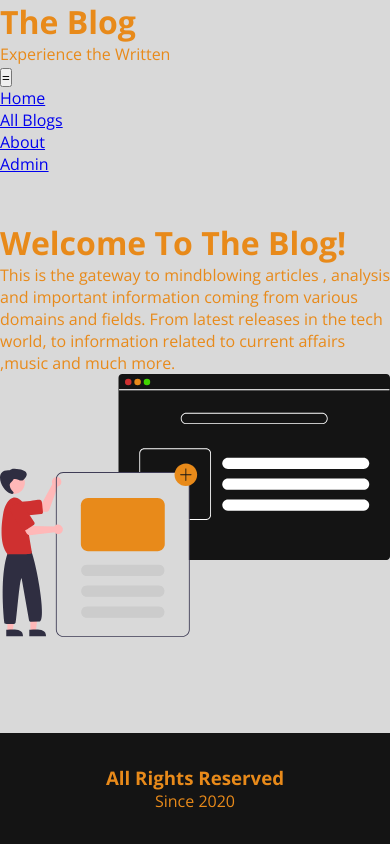
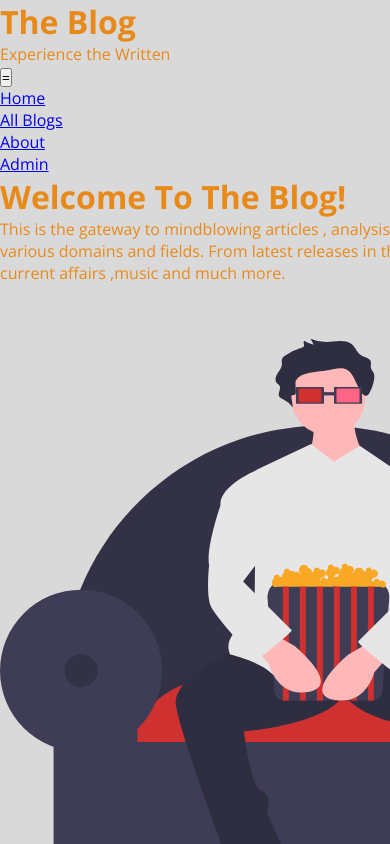
Before and after one commit to BurhanuddinMerchant/personal-blog-frontend, a React (Create React App) app: page / in a window 390 px wide. Shown: the top 844 px of the page. Built offline with nearby package versions, Linux system fonts and the light colour scheme.

Commit message:
changed the home page

```diff
--- a/src/components/main/Home.js
+++ b/src/components/main/Home.js
@@ -1,5 +1,5 @@
 import React from "react";
-import svg from "./undraw_Content_re_33px.svg";
+import svg from "./home.svg";
 import Header from "../header/Header";
 const Login = (props) => {
   console.log(props);
--- a/src/css/Home.css
+++ b/src/css/Home.css
@@ -3,16 +3,16 @@ main {
 }
 .home {
   width: 100%;
-  background-color: var(--c4);
+  background-color: var(--c2);
   padding: 1em;
 }
 .home-image {
   width: 50%;
+  margin: auto;
 }
 .home-content {
   padding: 1em;
   display: flex;
-  background-color: var(--c1);
 }
 .home-content p {
   width: 45%;
@@ -21,39 +21,16 @@ main {
   font-size: 1.5rem;
   padding: 1em;
   background-color: black;
-  border-radius: 10px;
+  color: var(--c3);
+  box-shadow: black 0 0 10px;
 }
-
-@media (max-width: 900px) {
+.home h1 {
+  color: var(--c1);
+  text-align: center;
+}
+@media (max-width: 650px) {
   .home-content {
     flex-direction: column-reverse;
-    align-items: center;
-  }
-  .home-content p,
-  .home-image {
-    width: 95%;
-  }
-  .home-image {
-    margin-bottom: 1em;
-  }
-}
-@media (max-width: 600px) {
-  .home h1 {
-    margin-top: 1em;
-    padding: 0.25em;
-    background-color: var(--c4);
-    text-align: center;
-    border-radius: 999px;
-  }
-  .home {
-    background-color: var(--c1);
-    padding: 0;
-  }
-  .home-content {
-    width: 100%;
-  }
-  .home-content {
-    width: 100%;
   }
   .home-content p {
     width: 100%;
```
Also changed, not shown: src/components/main/home.svg (added), src/components/main/undraw_Content_re_33px.svg (deleted).
